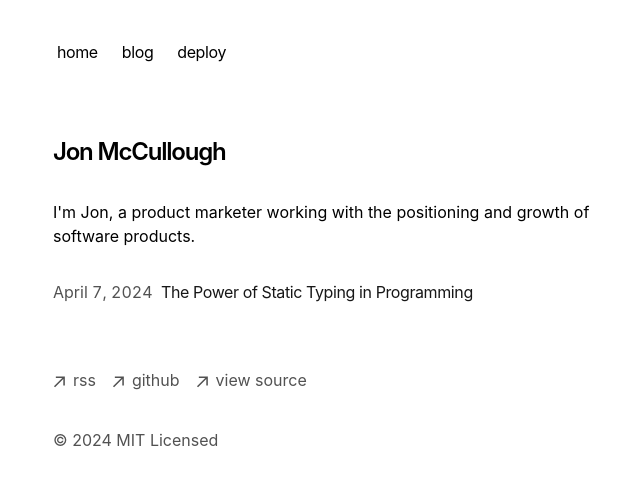
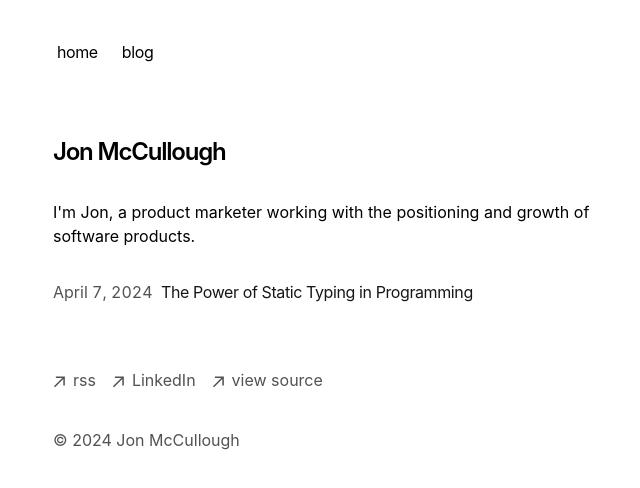
Before and after one commit to jonmccull/blog, a Next.js app: page / in a window 1280 px wide. Shown: the top 488 px of the page, without its empty margins (299-939 px from the left). Built offline with nearby package versions, Linux system fonts and the light colour scheme.

Commit message:
Edits to default content

```diff
--- a/app/components/footer.tsx
+++ b/app/components/footer.tsx
@@ -35,10 +35,10 @@ export default function Footer() {
             className="flex items-center transition-all hover:text-neutral-800 dark:hover:text-neutral-100"
             rel="noopener noreferrer"
             target="_blank"
-            href="https://github.com/vercel/next.js"
+            href="https://www.linkedin.com/in/jonmccullough/"
           >
             <ArrowIcon />
-            <p className="ml-2 h-7">github</p>
+            <p className="ml-2 h-7">LinkedIn</p>
           </a>
         </li>
         <li>
@@ -46,7 +46,7 @@ export default function Footer() {
             className="flex items-center transition-all hover:text-neutral-800 dark:hover:text-neutral-100"
             rel="noopener noreferrer"
             target="_blank"
-            href="https://vercel.com/templates/next.js/portfolio-starter-kit"
+            href="https://github.com/jonmccull/blog/"
           >
             <ArrowIcon />
             <p className="ml-2 h-7">view source</p>
@@ -54,7 +54,7 @@ export default function Footer() {
         </li>
       </ul>
       <p className="mt-8 text-neutral-600 dark:text-neutral-300">
-        © {new Date().getFullYear()} MIT Licensed
+        © {new Date().getFullYear()} Jon McCullough
       </p>
     </footer>
   )
--- a/app/components/nav.tsx
+++ b/app/components/nav.tsx
@@ -6,9 +6,6 @@ const navItems = {
   },
   '/blog': {
     name: 'blog',
-  },
-  'https://vercel.com/templates/next.js/portfolio-starter-kit': {
-    name: 'deploy',
   },
 }
 
--- a/app/og/route.tsx
+++ b/app/og/route.tsx
@@ -2,7 +2,7 @@ import { ImageResponse } from 'next/og'
 
 export function GET(request: Request) {
   let url = new URL(request.url)
-  let title = url.searchParams.get('title') || 'Next.js Portfolio Starter'
+  let title = url.searchParams.get('title') || 'Jon McCullough | Product Marketer'
 
   return new ImageResponse(
     (
```
